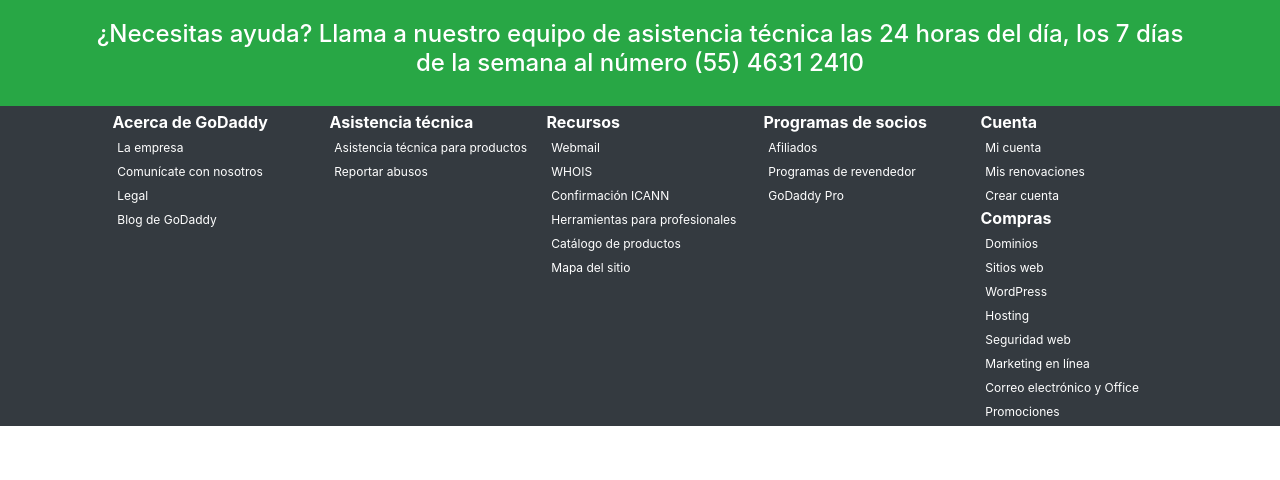
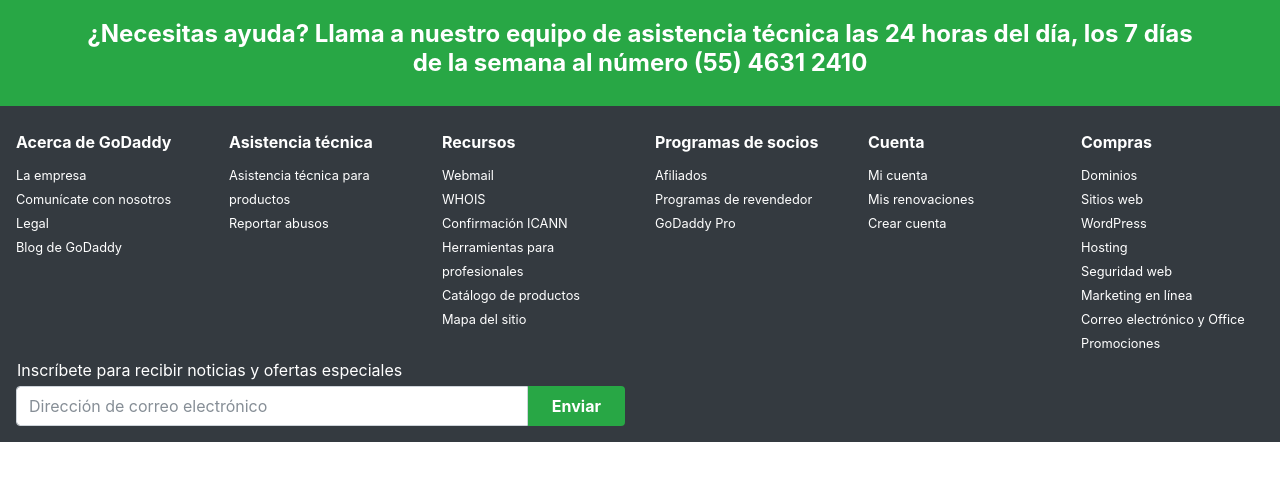
Before and after one commit to evelinbecerra/FooterGodaddy, a website: page index.html in a window 1280 px wide. Drawn offline with nearby package versions, Linux system fonts and the light colour scheme; a web font is replaced by a local one.

Commit message:
Se Completa la Tares de FooterGoDaddy

```diff
--- a/index.html
+++ b/index.html
@@ -18,70 +18,82 @@
   <body>
 
     <div class="container-fluid bg-success text-white text-center p-1">
-        <div class="container font-weight-bold py-3">
-            <h4>¿Necesitas ayuda? Llama a nuestro equipo de asistencia técnica las 24 horas del día, los 7 días de la semana al número (55) 4631 2410</h4>
+        <div class="container py-3">
+            <h4 class="font-weight-bold">¿Necesitas ayuda? Llama a nuestro equipo de asistencia técnica las 24 horas del día, los 7 días de la semana al número (55) 4631 2410</h4>
         </div>
     </div>
 
-    <div class="container-fluid bg-dark text-white text-center p-1">
+    <div class="container-fluid bg-dark text-white text-center p-3">
       <div class="row justify-content-center">
           <div class="col-xs-12 col-md-2 text-left">
-            <span class="font-weight-bold">Acerca de GoDaddy</span>
+            <div class="font-weight-bold py-md-2">Acerca de GoDaddy</a></div>
             <div class="text-white d-none d-md-block">
-                  <a href="https://mx.godaddy.com/newscenter/about-godaddy.aspx" class="badge text-white w-100 text-left font-weight-normal">La empresa</a>
-                  <a href="https://mx.godaddy.com/contact-us.aspx" class="badge text-white w-100 text-left font-weight-normal">Comunícate con nosotros</a>
-                  <a href="https://mx.godaddy.com/legal-agreements.aspx?otab=2" class="badge text-white w-100 text-left font-weight-normal">Legal</a>
-                  <a href="https://mx.godaddy.com/blog/" class="badge text-white w-100 text-left font-weight font-weight-normal">Blog de GoDaddy</a>
+                  <a href="#" class="d-inline-block text-white w-100 text-left"><small>La empresa</small></a>
+                  <a href="#" class="d-inline-block text-white w-100 text-left"><small>Comunícate con nosotros</small></a>
+                  <a href="#" class="d-inline-block text-white w-100 text-left"><small>Legal</small></a>
+                  <a href="#" class="d-inline-block text-white w-100 text-left"><small>Blog de GoDaddy</small></a>
             </div>
           </div>
           <div class="col-xs-12 col-md-2 text-left">
-              <span class="font-weight-bold">Asistencia técnica</span>
+              <div class="font-weight-bold py-md-2">Asistencia técnica</div>
               <div class="text-white d-none d-md-block">
-                  <a href="https://mx.godaddy.com/help" class="badge text-white w-100 text-left font-weight-normal">
-                    <span>Asistencia técnica para productos</span></a>
-                  <a href="https://supportcenter.godaddy.com/AbuseReport" class="badge text-white w-100 text-left font-weight-normal">Reportar abusos</span></a>
+                  <a href="#" class="d-inline-block text-white w-100 text-left"><small>Asistencia técnica para productos</small></a>
+                  <a href="#" class="d-inline-block text-white w-100 text-left"><small>Reportar abusos</small></a>
               </div>
           </div>
           <div class="col-xs-12 col-md-2 text-left">
-              <span class="font-weight-bold">Recursos</span>
+              <div class="font-weight-bold py-md-2">Recursos</div>
               <div class="text-white d-none d-md-block">
-                <a href="https://email.godaddy.com?target=_blank" class="badge text-white w-100 text-left font-weight-normal">Webmail</a>
-                <a href="https://mx.godaddy.com/whois" class="badge text-white w-100 text-left font-weight-normal">WHOIS</a>
-                <a href="https://mx.godaddy.com/icann/domain_search.aspx" class="badge text-white w-100 text-left font-weight-normal">Confirmación ICANN</a>
-                <a href="https://mx.godaddy.com/pro/sites" class="badge text-white w-100 text-left font-weight-normal">Herramientas para profesionales</a>
-                <a href="https://mx.godaddy.com/catalog.aspx" class="badge text-white w-100 text-left font-weight-normal">Catálogo de productos</a>
-                <a href="https://mx.godaddy.com/site-map.aspx" class="badge text-white w-100 text-left font-weight-normal">Mapa del sitio</a>
+                <a href="#" class="d-inline-block text-white w-100 text-left"><small>Webmail</small></a>
+                <a href="#" class="d-inline-block text-white w-100 text-left"><small>WHOIS</small></a>
+                <a href="#" class="d-inline-block text-white w-100 text-left"><small>Confirmación ICANN</small></a>
+                <a href="#" class="d-inline-block text-white w-100 text-left"><small>Herramientas para profesionales</small></a>
+                <a href="#" class="d-inline-block text-white w-100 text-left"><small>Catálogo de productos</small></a>
+                <a href="#" class="d-inline-block text-white w-100 text-left"><small>Mapa del sitio</small></a>
               </div>
           </div>
           <div class="col-xs-12 col-md-2 text-left">
-              <span class="font-weight-bold">Programas de socios</span>
+              <div class="font-weight-bold py-md-2">Programas de socios</div>
               <div class="text-white d-none d-md-block">
-                <a href="https://mx.godaddy.com/affiliate-programs" class="badge text-white w-100 text-left font-weight-normal">Afiliados</a>
-                <a href="https://mx.godaddy.com/reseller-program" class="badge text-white w-100 text-left font-weight-normal">Programas de revendedor</a>
-                <a href="https://mx.godaddy.com/pro" class="badge text-white w-100 text-left font-weight-normal">GoDaddy Pro</a>
+                <a href="#" class="d-inline-block text-white w-100 text-left"><small>Afiliados</small></a>
+                <a href="#" class="d-inline-block text-white w-100 text-left"><small>Programas de revendedor</small></a>
+                <a href="#" class="d-inline-block text-white w-100 text-left"><small>GoDaddy Pro</small></a>
               </div>
           </div>
           <div class="col-xs-12 col-md-2 text-left">
-              <span class="font-weight-bold py-2">Cuenta</span>
+              <div class="font-weight-bold py-md-2">Cuenta</div>
               <div class="text-white d-none d-md-block">
-                <a href="https://account.godaddy.com/products" class="badge text-white w-100 text-left font-weight-normal">Mi cuenta</a>
-                <a href="https://account.godaddy.com/billing?filter=expires&amp;subFilter=90" class="badge text-white w-100 text-left font-weight-normal">Mis renovaciones</a>
-                <a href="https://sso.godaddy.com/account/create?realm=idp&amp;path=%2Fproducts&amp;app=account" class="badge text-white w-100 text-left font-weight-normal">Crear cuenta</a>
+                <a href="#" class="d-inline-block text-white w-100 text-left"><small>Mi cuenta</small></a>
+                <a href="#" class="d-inline-block text-white w-100 text-left"><small>Mis renovaciones</small></a>
+                <a href="#" class="d-inline-block text-white w-100 text-left"><small>Crear cuenta</small></a>
               </div>
-              <span class="font-weight-bold py-2">Compras</span>
+            </div>
+            <div class="col-xs-12 col-md-2 text-left">
+              <div class="font-weight-bold py-md-2">Compras</div>
               <div class="text-white d-none d-md-block">
-                <a href="https://mx.godaddy.com/domains" class="badge text-white w-100 text-left font-weight-normal">Dominios</a>
-                <a href="https://mx.godaddy.com/websites" class="badge text-white w-100 text-left font-weight-normal">Sitios web</a>
-                <a href="https://mx.godaddy.com/hosting/wordpress-hosting" class="badge text-white w-100 text-left font-weight-normal">WordPress</a>
-                <a href="https://mx.godaddy.com/hosting" class="badge text-white w-100 text-left font-weight-normal">Hosting</a>
-                <a href="https://mx.godaddy.com/web-security" class="badge text-white w-100 text-left font-weight-normal">Seguridad web</a>
-                <a href="https://mx.godaddy.com/online-marketing" class="badge text-white w-100 text-left font-weight-normal">Marketing en línea</a>
-                <a href="https://mx.godaddy.com/email/professional-email" class="badge text-white w-100 text-left font-weight-normal">Correo electrónico y Office</a>
-                <a href="https://mx.godaddy.com/promos/hot-deals" class="badge text-white w-100 text-left font-weight-normal">Promociones</a>
+                <a href="#" class="text-white w-100 text-left"><small>Dominios</small></a>
+                <a href="#" class="d-inline-block text-white w-100 text-left"><small>Sitios web</small></a>
+                <a href="#" class="d-inline-block text-white w-100 text-left"><small>WordPress</small></a>
+                <a href="#" class="d-inline-block text-white w-100 text-left"><small>Hosting</small></a>
+                <a href="#" class="d-inline-block text-white w-100 text-left"><small>Seguridad web</small></a>
+                <a href="#" class="d-inline-block text-white w-100 text-left"><small>Marketing en línea</small></a>
+                <a href="#" class="d-inline-block text-white w-100 text-left"><small>Correo electrónico y Office</small></a>
+                <a href="#" class="d-inline-block text-white w-100 text-left"><small>Promociones</small></a>
               </div>
           </div>
       </div>
-  </div>
+      <div class="row d-none d-md-block">
+          <div class="col-6 text-left pl-3 py-1">Inscríbete para recibir noticias y ofertas especiales</div>
+          <div class="input-group col-6">
+            <input type="text" class="form-control" placeholder="Dirección de correo electrónico" aria-label="Dirección de correo electrónico">
+            <div class="input-group-prepend">
+              <div class="input-group-text bg-success py-2 px-4 font-weight-bold rounded-right" role="">Enviar</div>
+            </div>
+          </div>
+      </div>
+      <hr class="d-block d-md-none border-secondary">
+    </div>
+
 
     <!-- Optional JavaScript -->
     <!-- jQuery first, then Popper.js, then Bootstrap JS -->
```
